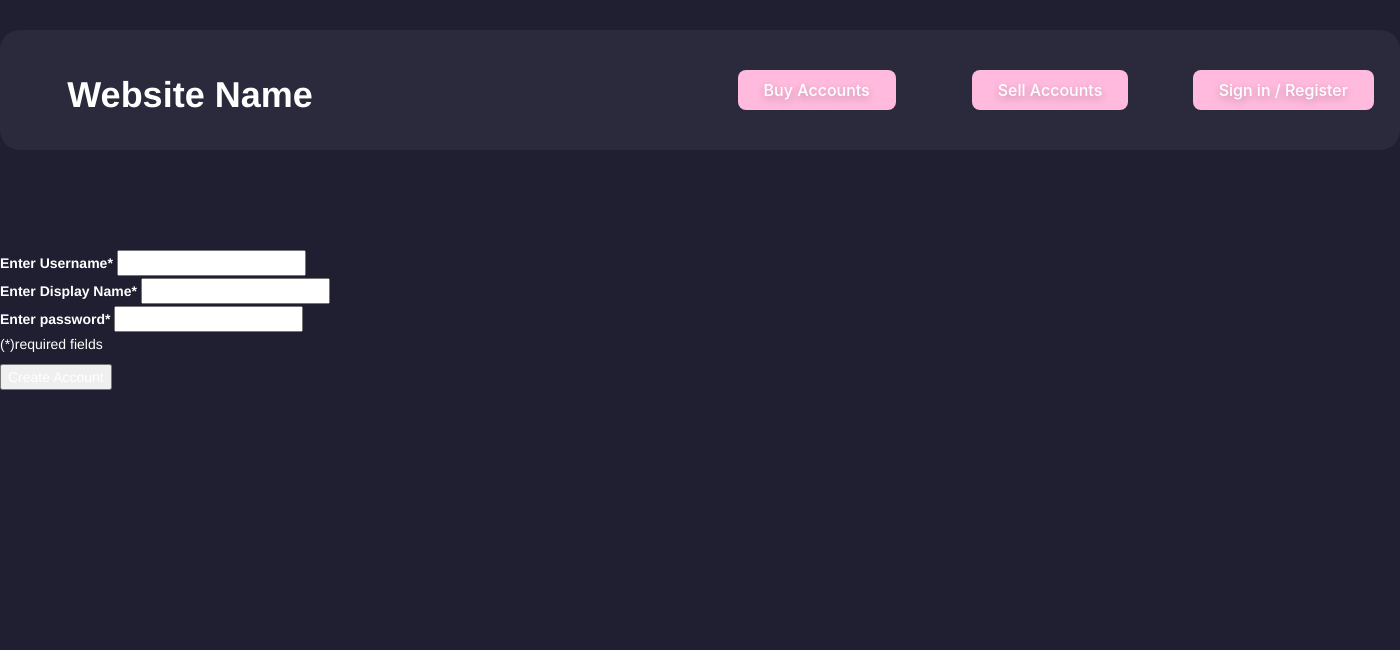
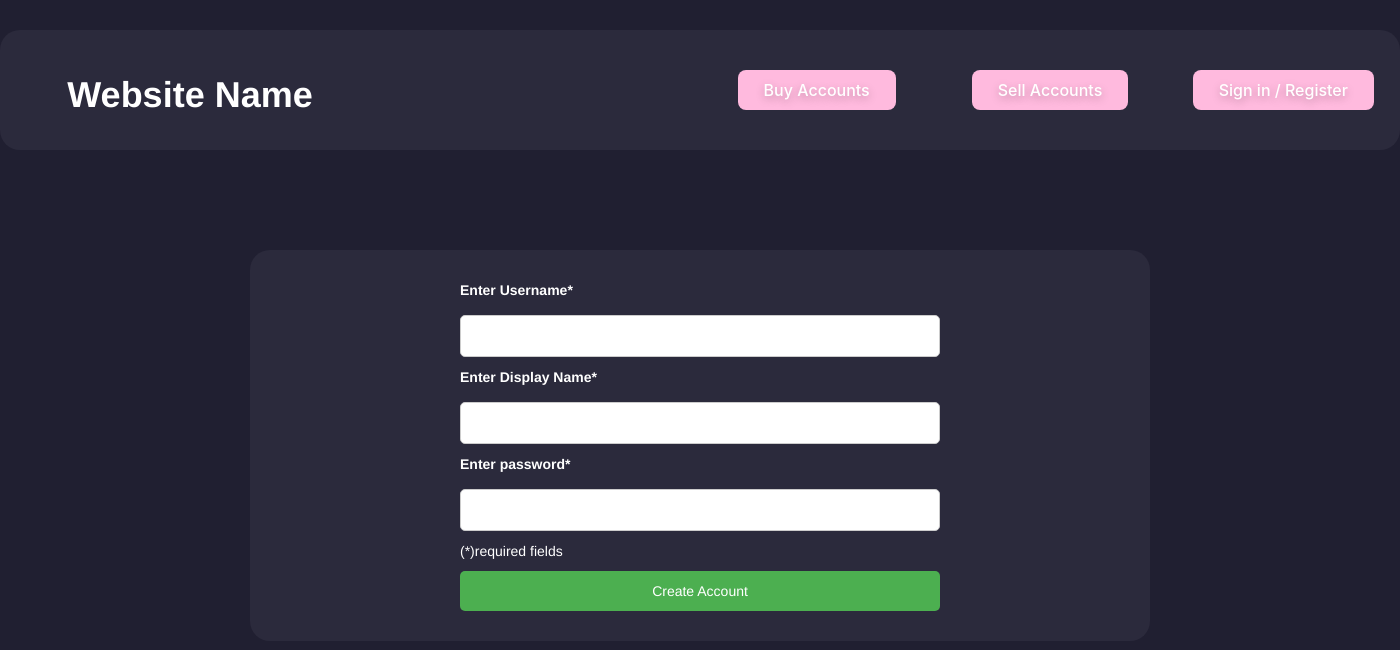
Before and after one commit to Mishibla/CITS3403-GroupProject, a Flask app: page /register in a window 1400 px wide. Shown: the top 650 px of the page. Run offline with Flask 3, Linux system fonts and the light colour scheme; some libraries are stand-ins or nearby versions.

Commit message:
CSS for login and register
forgot to work in own branch

```diff
--- /dev/null
+++ b/app/static/loginpage.css
@@ -0,0 +1,43 @@
+.login_container {
+    margin: auto;
+    height: auto;
+    width: 900px;
+    border-radius: 20px;
+    background-color: #2b2a3c;
+}
+
+.form_container {
+    margin: 30px;
+    padding-left: 180px;
+    padding-top: 30px;
+    padding-bottom: 30px;
+    padding-right: 180px
+}
+
+input[type="text"], input[type="password"] {
+    color: black;
+    width: 100%;
+    padding: 10px;
+    margin: 10px 0;
+    border-radius: 5px;
+    border: 1px solid #ccc;
+}
+
+input[type="submit"] {
+    width: 100%;
+    padding: 10px;
+    border-radius: 5px;
+    background-color: #4CAF50;
+    color: white;
+    border: none;
+    cursor: pointer;
+}
+
+input[type="submit"]:hover {
+    background-color: #45a049;
+}
+
+a {
+    color: #fff;
+    text-decoration: none;
+}
--- a/app/templates/base.html
+++ b/app/templates/base.html
@@ -10,6 +10,7 @@
     {% endif %}
     <link rel="stylesheet" href="https://maxcdn.bootstrapcdn.com/bootstrap/3.4.0/css/bootstrap.min.css">
     <link rel="stylesheet" type="text/css" href="{{ url_for('static', filename='base.css') }}">
+    <link rel="stylesheet" type="text/css" href="{{ url_for('static', filename='loginpage.css') }}">
     <!--<link rel="stylesheet" type="text/css" href="{{ url_for('static', filename='custom_buttons.css') }}">-->
     <script src="https://maxcdn.bootstrapcdn.com/bootstrap/3.4.0/js/bootstrap.min.js"></script>
     <script src="https://cdn.jsdelivr.net/npm/bootstrap@5.3.3/dist/js/bootstrap.bundle.min.js" integrity="sha384-YvpcrYf0tY3lHB60NNkmXc5s9fDVZLESaAA55NDzOxhy9GkcIdslK1eN7N6jIeHz" crossorigin="anonymous"></script>
--- a/app/templates/registeraccount.html
+++ b/app/templates/registeraccount.html
@@ -10,7 +10,8 @@
     </ul>
     {% endif %}
     {% endwith %}
-
+    <div class="login_container">
+        <div class="form_container">
             <form id="registerform" action="/submit_register" method="post">
                 {{ form.hidden_tag() }}
                 {{ form.username.label }} {{ form.username() }}<br>
@@ -19,4 +20,6 @@
                 <p>(*)required fields</p>
                 {{ form.submit() }}
             </form>
+        </div>
+    </div>
 {% endblock %}
```
Also changed, not shown: app/templates/loginpage.html (+6 -1 lines). Lines whose indentation alone changed are shown as unchanged.
